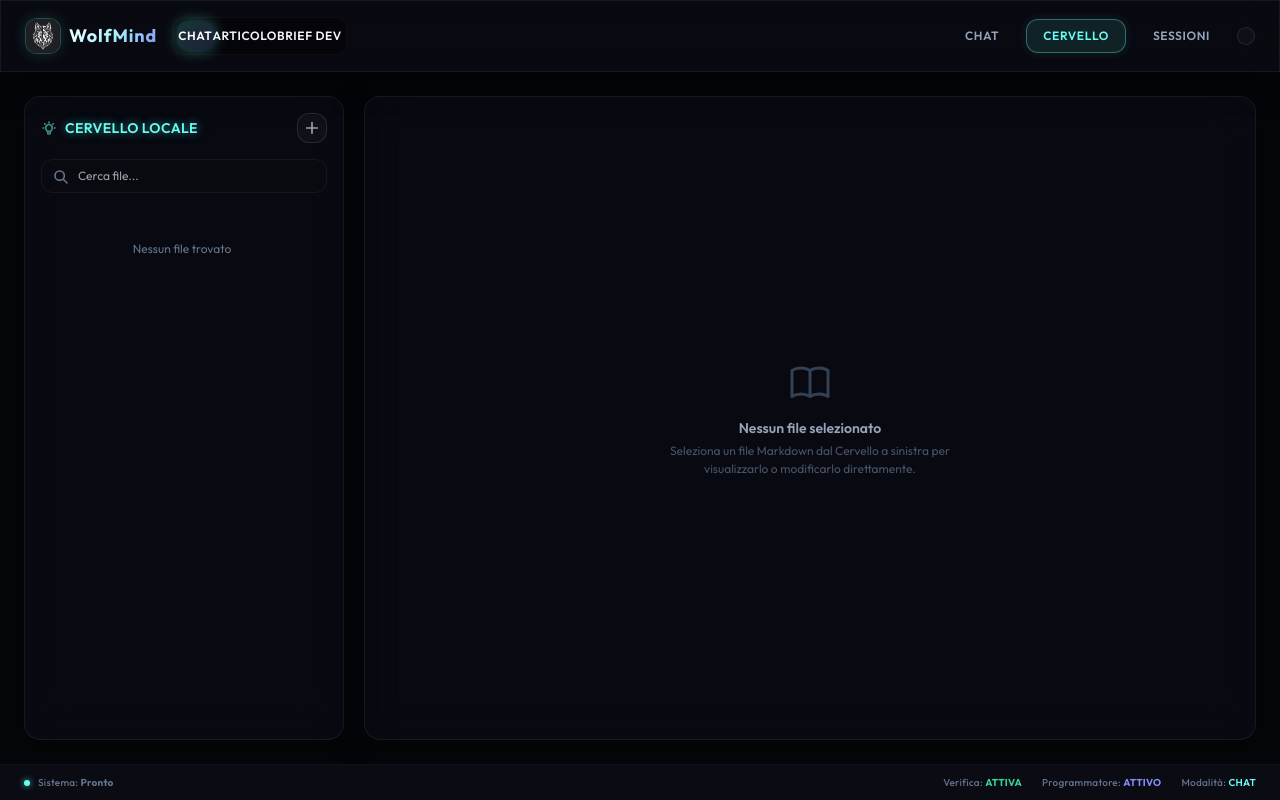
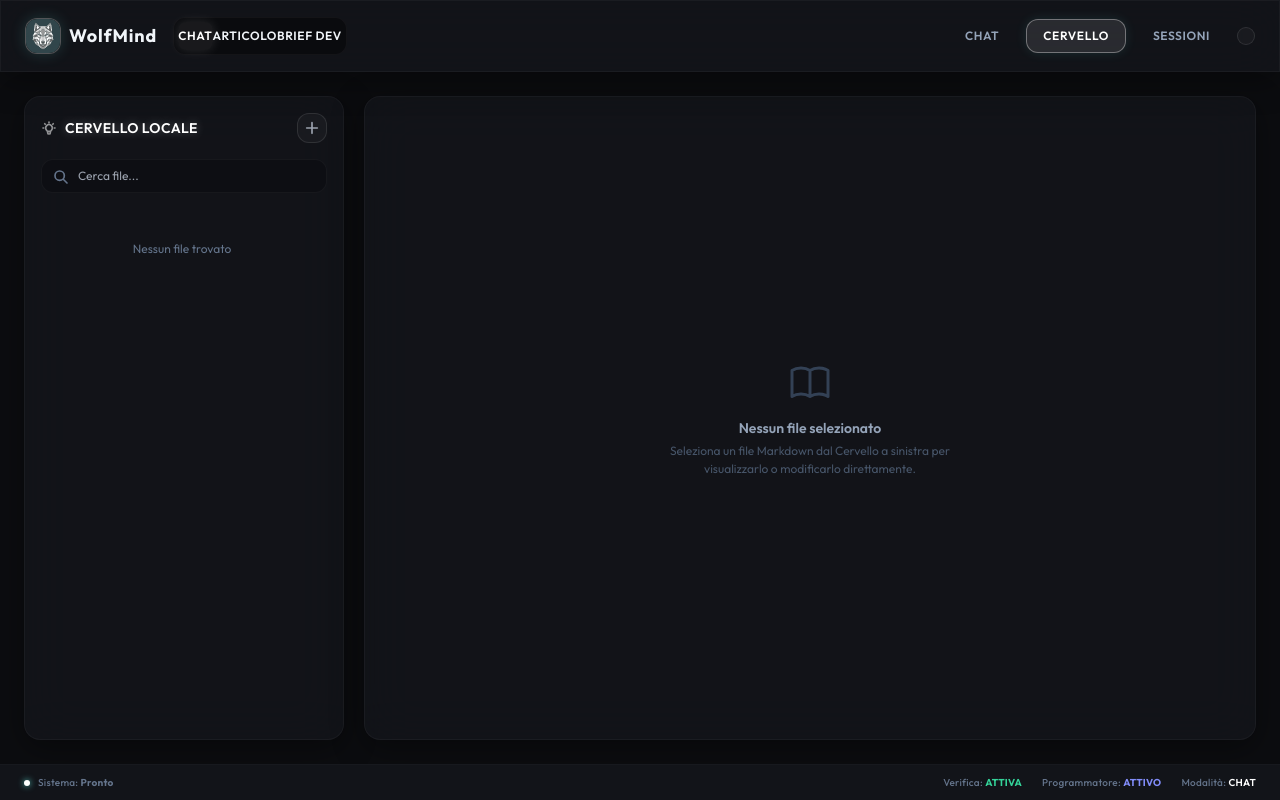
Before and after one commit to CosmoNetinfo/WolfMind, a React (Vite) app: page / in a window 1280 px wide. Both pictures are taken after a click on the button "CERVELLO". Built offline with nearby package versions, Linux system fonts and the light colour scheme; the HTML template or start-up script is replaced by a standard one.

Commit message:
design: update color theme to match the geometric grayscale wolf head logo

```diff
--- a/src/index.css
+++ b/src/index.css
@@ -7,7 +7,7 @@
 body {
   margin: 0;
   font-family: 'Outfit', sans-serif;
-  background: radial-gradient(circle at 50% 50%, #0d0e15 0%, #050609 100%);
+  background: radial-gradient(circle at 50% 50%, #15161c 0%, #0c0d10 100%);
   color: #e2e8f0;
   overflow: hidden;
   height: 100vh;
@@ -21,104 +21,104 @@ body {
 }
 
 ::-webkit-scrollbar-track {
-  background: rgba(13, 14, 21, 0.5);
+  background: rgba(12, 13, 16, 0.5);
 }
 
 ::-webkit-scrollbar-thumb {
-  background: rgba(102, 252, 241, 0.2);
+  background: rgba(255, 255, 255, 0.08);
   border-radius: 4px;
   transition: all 0.3s;
 }
 
 ::-webkit-scrollbar-thumb:hover {
-  background: rgba(102, 252, 241, 0.6);
-  box-shadow: 0 0 8px rgba(102, 252, 241, 0.5);
+  background: rgba(255, 255, 255, 0.25);
+  box-shadow: 0 0 8px rgba(255, 255, 255, 0.2);
 }
 
-/* Premium Glassmorphism */
+/* Premium Grayscale Glassmorphism */
 .glass {
-  background: rgba(13, 14, 25, 0.55);
+  background: rgba(22, 23, 30, 0.65);
   backdrop-filter: blur(24px);
   -webkit-backdrop-filter: blur(24px);
-  border: 1px solid rgba(102, 252, 241, 0.08);
-  box-shadow: 0 8px 32px 0 rgba(0, 0, 0, 0.37);
+  border: 1px solid rgba(255, 255, 255, 0.04);
+  box-shadow: 0 8px 32px 0 rgba(0, 0, 0, 0.4);
 }
 
 .glass-card {
-  background: rgba(20, 21, 35, 0.4);
+  background: rgba(26, 27, 36, 0.4);
   backdrop-filter: blur(16px);
   -webkit-backdrop-filter: blur(16px);
-  border: 1px solid rgba(255, 255, 255, 0.03);
+  border: 1px solid rgba(255, 255, 255, 0.02);
   border-radius: 16px;
   transition: all 0.4s cubic-bezier(0.4, 0, 0.2, 1);
 }
 
 .glass-card:hover {
-  border-color: rgba(102, 252, 241, 0.2);
-  background: rgba(20, 21, 35, 0.55);
-  box-shadow: 0 10px 30px -10px rgba(102, 252, 241, 0.15);
+  border-color: rgba(255, 255, 255, 0.08);
+  background: rgba(26, 27, 36, 0.55);
+  box-shadow: 0 10px 30px -10px rgba(255, 255, 255, 0.08);
 }
 
-/* Glow effects */
-.glow-cyan {
-  color: #66fcf1;
-  text-shadow: 0 0 10px rgba(102, 252, 241, 0.5), 0 0 20px rgba(102, 252, 241, 0.2);
+/* Neutral Metallic Glow & Compatibility Aliases */
+.glow-white, .glow-cyan, .glow-text-cyan {
+  color: #ffffff;
+  text-shadow: 0 0 10px rgba(255, 255, 255, 0.3), 0 0 20px rgba(255, 255, 255, 0.1);
 }
 
-.glow-shadow-cyan {
-  box-shadow: 0 0 20px rgba(102, 252, 241, 0.15);
+.glow-shadow-white, .glow-shadow-cyan {
+  box-shadow: 0 0 20px rgba(255, 255, 255, 0.05);
 }
 
-.glow-shadow-cyan-hover:hover {
-  box-shadow: 0 0 25px rgba(102, 252, 241, 0.35);
-  border-color: rgba(102, 252, 241, 0.6);
+.glow-shadow-white-hover:hover, .glow-shadow-cyan-hover:hover {
+  box-shadow: 0 0 20px rgba(255, 255, 255, 0.15);
+  border-color: rgba(255, 255, 255, 0.35);
   transform: translateY(-1px);
 }
 
-/* Premium gradients */
-.gradient-text-gold-cyan {
-  background: linear-gradient(135deg, #ffffff 0%, #a5f3fc 50%, #818cf8 100%);
+/* Slate Text & Gradient */
+.gradient-text-silver {
+  background: linear-gradient(135deg, #ffffff 0%, #cbd5e1 50%, #94a3b8 100%);
   -webkit-background-clip: text;
   -webkit-text-fill-color: transparent;
 }
 
 .gradient-btn {
-  background: linear-gradient(135deg, rgba(102, 252, 241, 0.1) 0%, rgba(129, 140, 248, 0.1) 100%);
-  border: 1px solid rgba(102, 252, 241, 0.2);
+  background: rgba(255, 255, 255, 0.02);
+  border: 1px solid rgba(255, 255, 255, 0.08);
   transition: all 0.3s cubic-bezier(0.4, 0, 0.2, 1);
 }
 
 .gradient-btn:hover {
-  background: linear-gradient(135deg, rgba(102, 252, 241, 0.2) 0%, rgba(129, 140, 248, 0.2) 100%);
-  border-color: #66fcf1;
-  box-shadow: 0 0 15px rgba(102, 252, 241, 0.35);
+  background: rgba(255, 255, 255, 0.05);
+  border-color: rgba(255, 255, 255, 0.25);
+  box-shadow: 0 0 15px rgba(255, 255, 255, 0.1);
 }
 
 .gradient-active {
-  background: linear-gradient(135deg, rgba(102, 252, 241, 0.2) 0%, rgba(129, 140, 248, 0.2) 100%) !important;
-  border-color: #66fcf1 !important;
-  box-shadow: 0 0 15px rgba(102, 252, 241, 0.4);
+  background: rgba(255, 255, 255, 0.06) !important;
+  border-color: rgba(255, 255, 255, 0.3) !important;
+  box-shadow: 0 0 12px rgba(255, 255, 255, 0.12);
 }
 
-/* Advanced inputs */
+/* Premium Grayscale Inputs */
 .premium-input {
-  background: rgba(10, 11, 18, 0.8);
-  border: 1px solid rgba(255, 255, 255, 0.05);
+  background: rgba(14, 15, 20, 0.85);
+  border: 1px solid rgba(255, 255, 255, 0.04);
   border-radius: 12px;
   transition: all 0.3s ease;
-  color: #f1f5f9;
+  color: #f8fafc;
 }
 
 .premium-input:focus {
-  border-color: rgba(102, 252, 241, 0.5);
-  box-shadow: 0 0 15px rgba(102, 252, 241, 0.15);
+  border-color: rgba(255, 255, 255, 0.2);
+  box-shadow: 0 0 12px rgba(255, 255, 255, 0.06);
   outline: none;
 }
 
-/* Animations */
+/* Micro-animations */
 @keyframes pulseGlow {
-  0%, 100% { opacity: 0.6; }
-  50% { opacity: 1; filter: drop-shadow(0 0 15px rgba(102, 252, 241, 0.6)); }
+  0%, 100% { opacity: 0.7; }
+  50% { opacity: 1; filter: drop-shadow(0 0 12px rgba(255, 255, 255, 0.3)); }
 }
 
 .pulse-glow {
--- a/tailwind.config.js
+++ b/tailwind.config.js
@@ -10,11 +10,11 @@ export default {
         sans: ['Outfit', 'sans-serif'],
       },
       colors: {
-        darkBg: '#050609',
-        darkSecondary: '#0d0e19',
-        glowCyan: '#66fcf1',
-        glowBlue: '#818cf8',
-        textMuted: '#94a3b8',
+        darkBg: '#0c0d10',
+        darkSecondary: '#16171e',
+        glowCyan: '#ffffff',
+        glowBlue: '#94a3b8',
+        textMuted: '#64748b',
       }
     },
   },
```
Also changed, not shown: public/logo.png.
